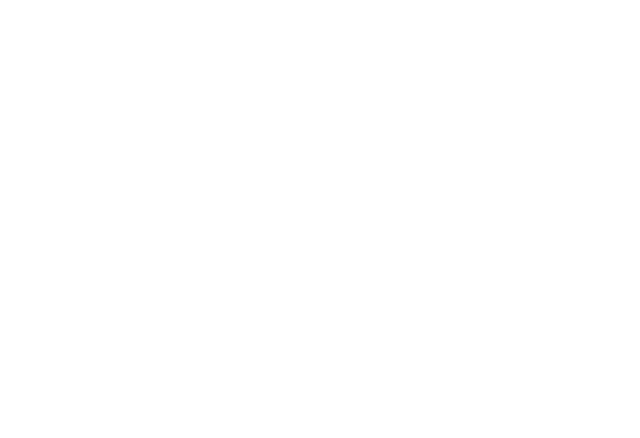
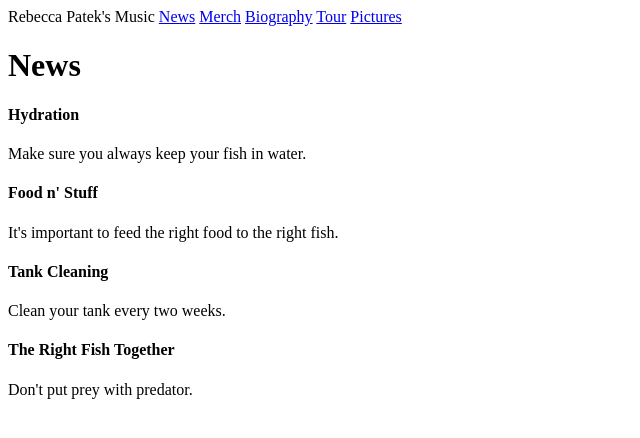
Before and after one commit to rebeccapatek/RebeccaMusic, a plain HTML site: page index.html in a window 1280 px wide. Shown: the whole page, without its empty margins (0-640 px from the left). Drawn offline with nearby package versions, Linux system fonts and the light colour scheme.

Commit message:
added some content

```diff
--- a/index.html
+++ b/index.html
@@ -10,3 +10,55 @@
     <link rel="stylesheet"
         href="https://cdn.rawgit.com/konpa/devicon/df6431e323547add1b4cf45992913f15286456d3/devicon.min.css">
 </head>
+
+<body>
+    <nav class="nav">
+        <span>
+            Rebecca Patek's Music
+        </span>
+        <a href="/">News</a>
+        <a href="Merch.html">Merch</a>
+        <a href="Biography.html">Biography</a>
+        <a href="Tour.html">Tour</a>
+        <a href="Pictures.html">Pictures</a>
+
+    </nav>
+    <main>
+        <h1>News</h1>
+        <div class="content">
+        </div>
+        <!-- Our collection of fish -->
+
+        <article class="fishies">
+        </article>
+
+
+        <!-- Sidebar of tank tips -->
+        <aside>
+            <div class="tip">
+                <h4>Hydration</h4>
+                <!-- description -->
+                <p>Make sure you always keep your fish in water.</p>
+            </div>
+            <div class="tip">
+                <h4>Food n' Stuff</h4>
+                <!-- description -->
+                <p>It's important to feed the right food to the right fish.</p>
+            </div>
+            <div class="tip">
+                <h4>Tank Cleaning</h4>
+                <!-- description -->
+                <p>Clean your tank every two weeks.</p>
+            </div>
+            <div class="tip">
+                <h4>The Right Fish Together</h4>
+                <!-- description -->
+                <p>Don't put prey with predator.</p>
+            </div>
+        </aside>
+        </div>
+    </main>
+    <script type="module" src="./scripts/main.js"></script>
+</body>
+
+</html>
```
